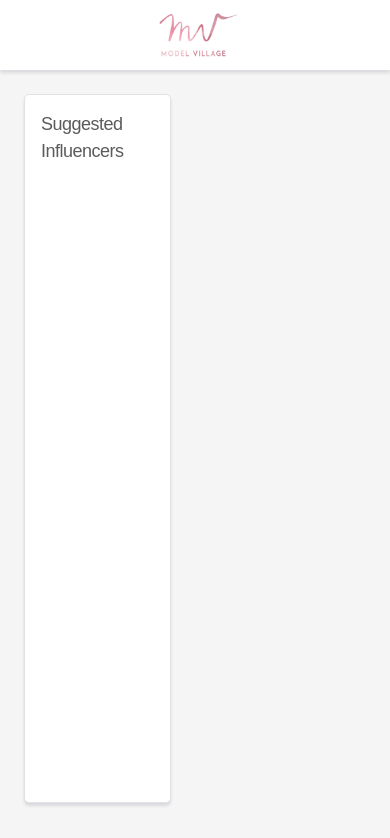
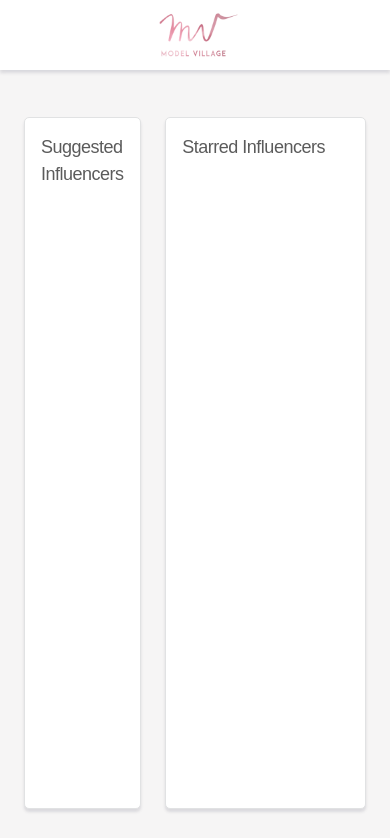
Before and after one commit to georgeperry1/mv-front-end-coding-test, a React app: page / in a window 390 px wide. Shown: the top 838 px of the page. Built offline with nearby package versions, Linux system fonts and the light colour scheme.

Commit message:
chore: made base components responsive

```diff
--- a/src/app/Components/App.css
+++ b/src/app/Components/App.css
@@ -7,7 +7,9 @@
   font-family: 'Muli', sans-serif;
 }
 
-.main {
+.dashboard {
+  display: flex;
+  flex-wrap: wrap;
+  height: 100vh;
   background: #f6f5f5;
-  height: 100vh;
 }
--- a/src/app/Components/App.js
+++ b/src/app/Components/App.js
@@ -11,7 +11,7 @@ import './App.css';
 class App extends Component {
   render() {
     return (
-      <div className="main">
+      <div className="dashboard">
         <AppHeader />
         <SuggestedInfluencers />
         <StarredInfluencers />
--- a/src/app/Components/AppHeader/AppHeader.css
+++ b/src/app/Components/AppHeader/AppHeader.css
@@ -1,5 +1,6 @@
 .app-header {
   display: flex;
+  flex: auto;
   justify-content: center;
   height: 70px;
   width: 100%;
--- a/src/app/Components/StarredInfluencers/StarredInfluencers.css
+++ b/src/app/Components/StarredInfluencers/StarredInfluencers.css
@@ -1,6 +1,6 @@
 .starred-container {
-  height: 80%;
-  width: 60%;
+  height: 78vh;
+  flex: 6;
   margin: 24px 24px 12px 12px;
   padding: 16px;
   background: rgb(255, 255, 255);
--- a/src/app/Components/SuggestedInfluencers/SuggestedInfluencers.css
+++ b/src/app/Components/SuggestedInfluencers/SuggestedInfluencers.css
@@ -1,6 +1,6 @@
 .suggested-container {
-  height: 80%;
-  width: 29%;
+  height: 78vh;
+  flex: 3;
   margin: 24px 12px 12px 24px;
   padding: 16px;
   background: rgb(255, 255, 255);
```
